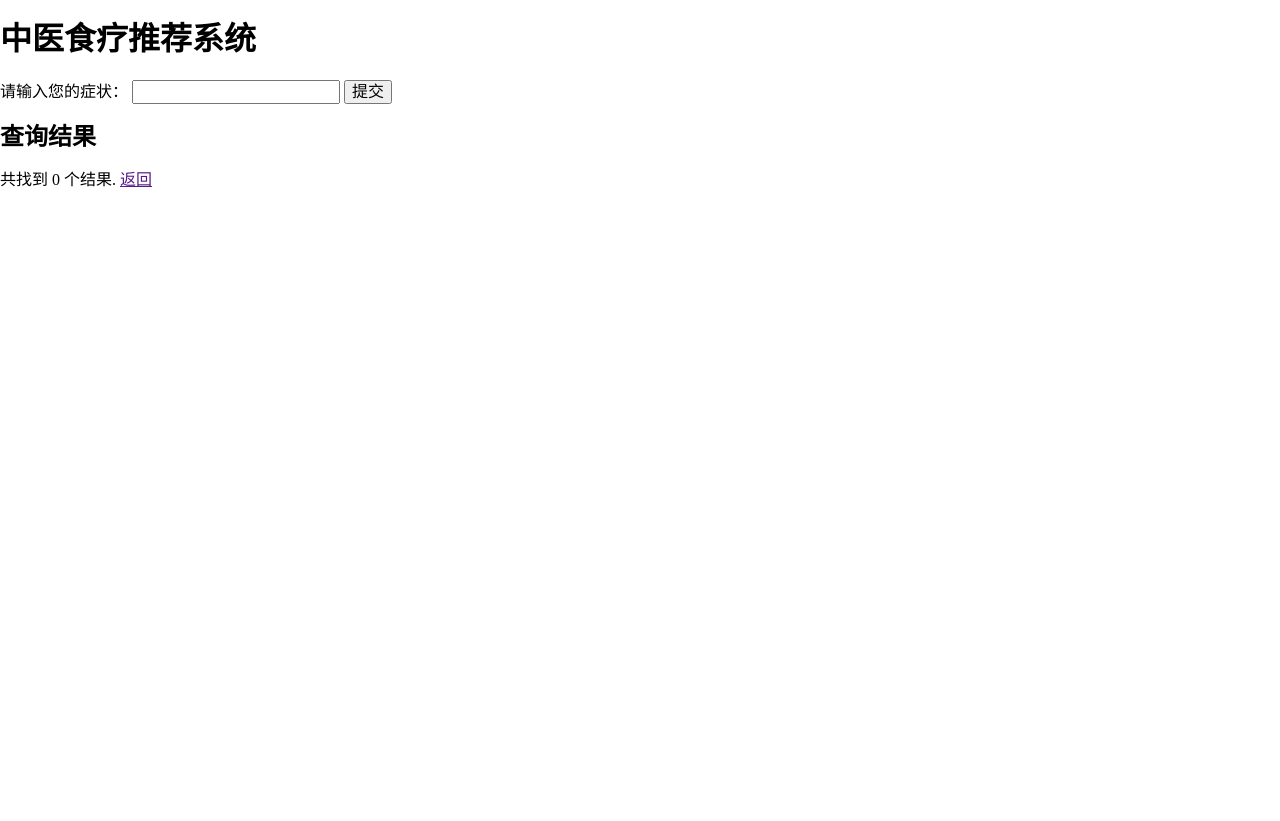
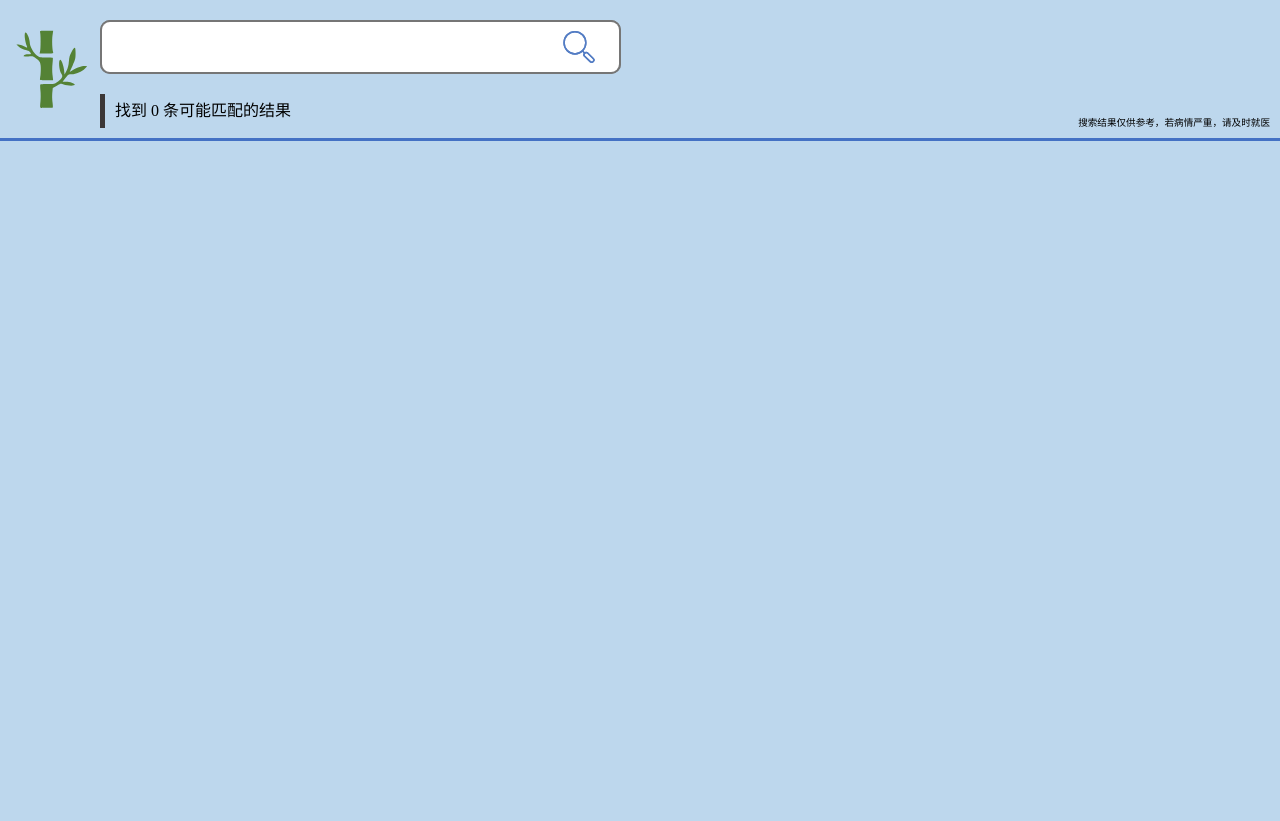
Before and after one commit to Demonhero0/2020TCM, a Django app: template project/main/templates/result.html in a window 1280 px wide. After the commit the page ends 141 px from the top, so only its background shows below. Run offline with Django 3.2, Linux system fonts and the light colour scheme; the template is opened without the code that fills it, so the values that code supplies are empty; parts of the project's set-up code (start-up, migrations or seed data) failed here and were passed over.

Commit message:
add search result header

```diff
--- a/project/main/static/css/index.css
+++ b/project/main/static/css/index.css
@@ -4,7 +4,7 @@ body {
 }
 
 #root {
-  height: 100%;
+  min-height: 100%;
   padding: 0;
   display: flex;
   flex-direction: column;
--- /dev/null
+++ b/project/main/static/css/result-page.css
@@ -0,0 +1,56 @@
+/* root element */
+
+#root {
+  background-color: #bdd7ed;
+  align-items: center;
+}
+
+/* header */
+
+.header {
+  width: 100%;
+  border-bottom: 3px solid #4471c4;
+  padding-top: 20px;
+  padding-bottom: 10px;
+  display: flex;
+  align-items: center;
+}
+
+.header .header__logo {
+  width: 100px;
+  align-self: start;
+}
+
+.header .header__content {
+  flex-grow: 1;
+
+  display: flex;
+  flex-direction: column;
+}
+
+.header .header__bottom {
+  margin-top: 20px;
+  flex-grow: 1;
+
+  display: flex;
+  flex-wrap: wrap;
+}
+
+.header .header__search-count {
+  flex-shrink: 0;
+  border-left: 5px solid #3b3737;
+  padding: 8px 10px;
+}
+
+.header .header__claim {
+  font-size: 0.6em;
+  margin-top: 10px;
+  flex-shrink: 0;
+  align-self: flex-end;
+  padding-right: 10px;
+}
+@media screen and (min-width: 550px) {
+  .header .header__claim {
+    margin-left: auto;
+  }
+}
--- a/project/main/static/js/search.js
+++ b/project/main/static/js/search.js
@@ -9,6 +9,16 @@
       document.location = `${document.location.origin}/api/check?content=${search_text_elem.value}`;
     }
   };
+
+  window.addEventListener("load", () => {
+    if (document.location.pathname === "/api/check") {
+      const urlParams = new URLSearchParams(window.location.search);
+      const searchString = urlParams.get("content");
+      if (searchString !== null) {
+        search_text_elem.value = searchString;
+      }
+    }
+  });
 
   search_text_elem.addEventListener("focus", () => {
     search_elem.classList.add(["search--focus"]);
--- a/project/main/templates/index.html
+++ b/project/main/templates/index.html
@@ -2,8 +2,8 @@
 {% load static %}
 
 {% block head %}
+  <link type="text/css" rel="stylesheet" href="{% static 'css/search.css' %}" />
   <link type="text/css" rel="stylesheet" href="{% static 'css/index-page.css' %}" />
-  <link type="text/css" rel="stylesheet" href="{% static 'css/search.css' %}" />
 {% endblock head %}
 
 {% block body %}
@@ -31,7 +31,7 @@
       <li class="hot-words__word-card">
         <a class="hot-words__link" href="{% url 'disease-detail' disease.id %}" >
           <div class="hot-words__word">
-            {{disease.name}}
+            {{ disease.name }}
           </div>
           <div class="hot-words__explain">{{disease.introduction}}</div>
         </a>
--- a/project/main/templates/result.html
+++ b/project/main/templates/result.html
@@ -1,19 +1,36 @@
 {% extends 'components/base.html' %}
+{% load static %}
+
+{% block head %}
+  <link type="text/css" rel="stylesheet" href="{% static 'css/search.css' %}" />
+  <link type="text/css" rel="stylesheet" href="{% static 'css/result-page.css' %}" />
+{% endblock head %}
 
 {% block body %}
-  <h1>中医食疗推荐系统</h1>
-  <form action="" method="post">
-    {% csrf_token %}
-    请输入您的症状：
-    <input id="content" type="text" name="content" value="{{ content }}">
-    <input type="submit" value="提交">
-  </form>
-  <h2>查询结果</h2>
-  <p>共找到 {{ res|length }} 个结果. <a class="back-link">返回</a></p>
-  {% for disease in res %}
-  <div>
-    <h3><a href="{% url 'disease-detail' disease.id %}" >{{disease.name}}</a></h3>
-    <h4>简介：{{disease.introduction}}</h4>
+  <div id="root">
+    <div class="header">
+      <a class="header__logo" href="{% url 'home-page' %}">
+        <img class="responsive-img" src="{% static 'img/logo.svg' %}" />
+      </a>
+      <div class="header__content">
+        <div id="search" class="search search--large">
+          {% include 'components/search-comp.html' %}
+        </div>
+        <div class="header__bottom">
+          <div class="header__search-count">找到 {{ res|length }} 条可能匹配的结果</div>
+          <div class="header__claim">搜索结果仅供参考，若病情严重，请及时就医</div>
+        </div>
+      </div>
+    </div>
+
+    <div class="result">
+      {% for disease in res %}
+      <div>
+        <h3><a href="{% url 'disease-detail' disease.id %}" >{{disease.name}}</a></h3>
+        <h4>简介：{{disease.introduction}}</h4>
+      </div>
+      {% endfor %}
+    </div>
   </div>
-  {% endfor %}
+  <script src="{% static 'js/search.js' %}"></script>
 {% endblock body %}
--- a/project/main/urls.py
+++ b/project/main/urls.py
@@ -26,5 +26,5 @@ urlpatterns = [
         template_name='swagger-ui.html',
         extra_context={'schema_url':'openapi-schema'}
     ), name='swagger-ui'),
-    path('check',CheckViewSet.as_view(),name='check')
+    path('check',CheckViewSet.as_view(),name='home-page')
 ]
```
